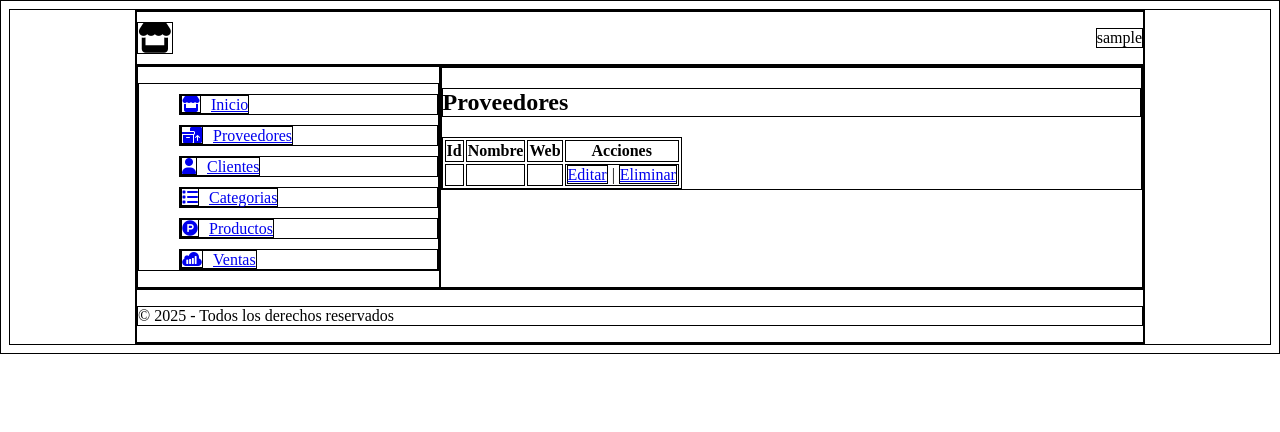
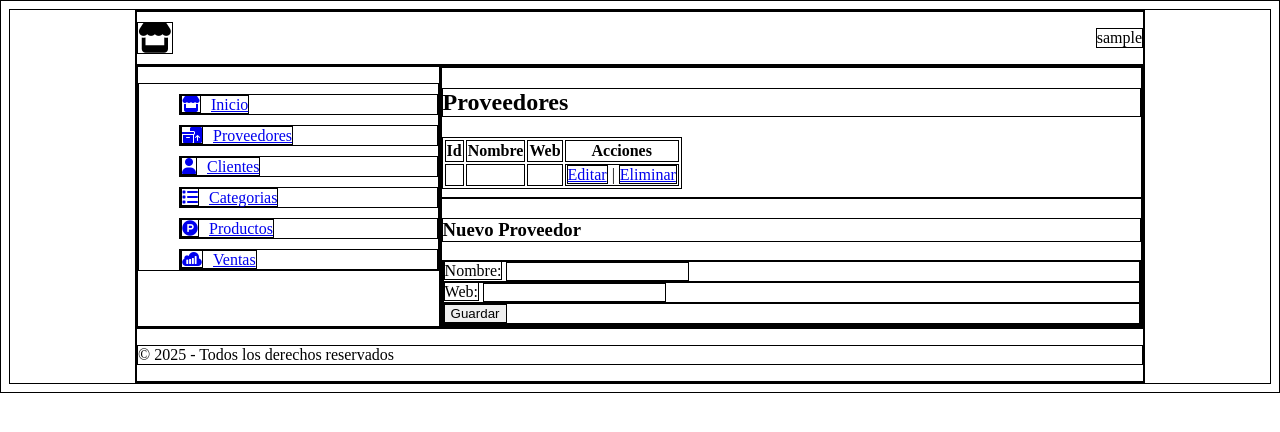
Before and after one commit to tfermoso/tienda, a PHP site: page /proveedores in a window 1280 px wide. Shown: the top 432 px of the page. Run offline with PHP 8.4, Linux system fonts and the light colour scheme; the visitor is signed in with stand-in values (Sample User, id 1); tables that the repository leaves empty hold one stand-in row (values such as "Sample post"); data that the repository does not hold is empty.

Commit message:
proveedor nuevo formulario

```diff
--- a/proveedores.php
+++ b/proveedores.php
@@ -1,7 +1,7 @@
 <?php
 include("partials/cabecera.php");
 //Consulta para obtener los proveedores
-$sql = "select * from proveedores order by id desc";
+$sql = "select * from proveedores order by id desc ";
 $result = $conexion->query($sql);
 ?>
 <section>
@@ -29,6 +29,21 @@
                 ?>
             </tbody>
         </table>
+        <hr>
+        <h3>Nuevo Proveedor</h3>
+        <form action="nuevo_proveedor.php" method="post">
+            <div class="form-group">
+                <label for="nombre">Nombre:</label>
+                <input type="text" name="nombre" id="nombre" class="form-control">
+            </div>
+            <div class="form-group">
+                <label for="web">Web:</label>
+                <input type="text" name="web" id="web" class="form-control">
+            </div>
+            <div class="form-group">
+                <input type="submit" value="Guardar" class="btn btn-primary">
+            </div>
+        </form>
 
     </div>
 
```
